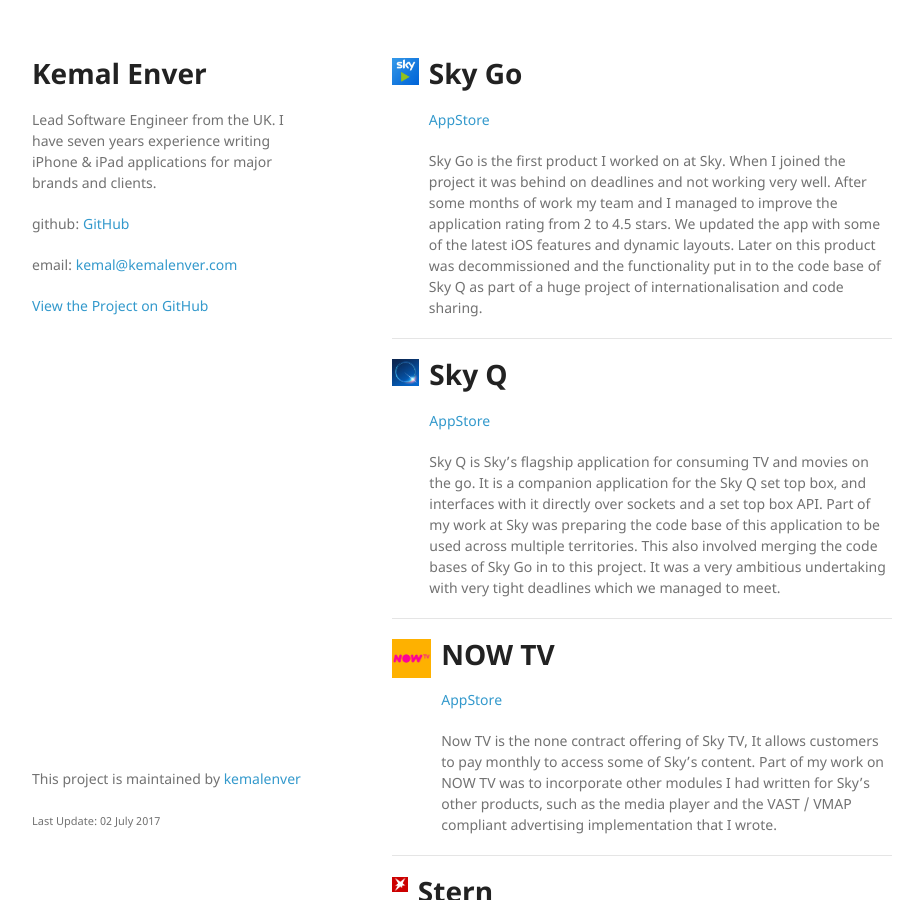
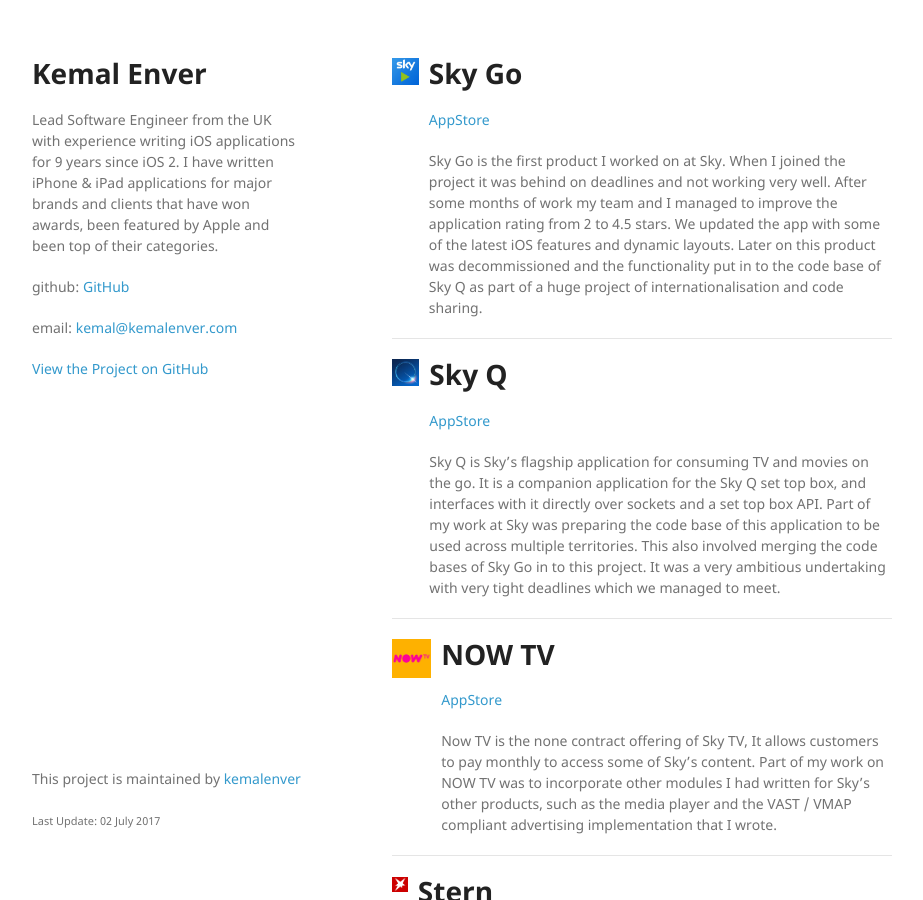
Before and after one commit to kemalenver/website, a Jekyll site: the page built from index.md, in a window 1280 px wide and 900 px high. Shown: the whole window, without its empty margins (178-1101 px from the left). Built offline with Jekyll 4.4.1, drawn with Linux system fonts in a browser that asks for light colours; our own code applies the rules of GitHub Pages for plain Markdown files.

Commit message:
Update info

```diff
--- a/_config.yml
+++ b/_config.yml
@@ -1,5 +1,5 @@
 title: Kemal Enver
-description: Lead Software Engineer from the UK.   I have seven years experience writing iPhone & iPad applications for major brands and clients.
+description: Lead Software Engineer from the UK with experience writing iOS applications for 9 years since iOS 2.   I have written iPhone & iPad applications for major brands and clients that have won awards, been featured by Apple and been top of their categories.
 twitter: kemalenver
 email: kemal@kemalenver.com
 github: kemalenver
```
Also changed, not shown: 1 other file.
